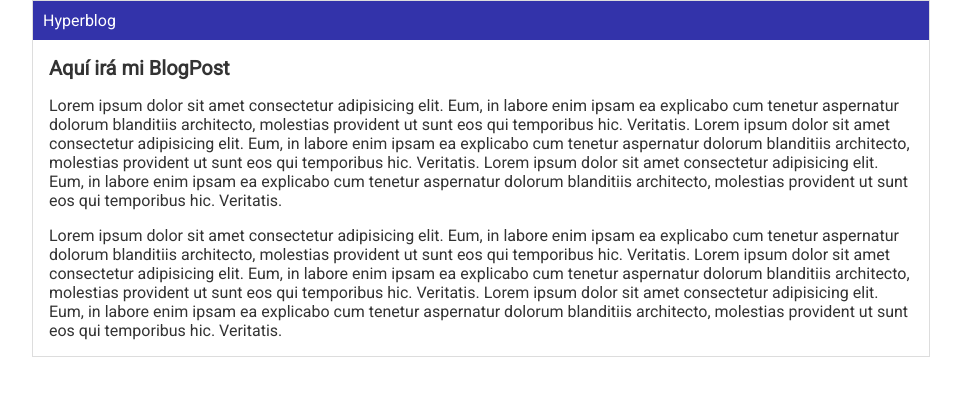
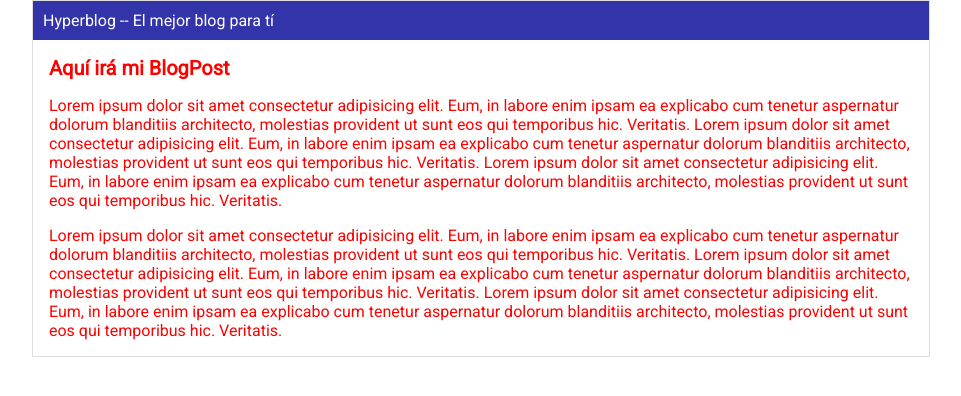
Before and after one commit to kaffudesu/Curso-de-Platzi, a plain HTML site: page index.html in a window 1280 px wide. Shown: the whole page, without its empty margins (159-1120 px from the left). Drawn offline with Linux system fonts and the light colour scheme.

Commit message:
Texto rojo, cambio de header

```diff
--- a/index.html
+++ b/index.html
@@ -11,7 +11,7 @@
 <body>
     <div class="container">
         <div class="header">
-            Hyperblog
+            Hyperblog -- El mejor blog para tí
         </div>
         <div class="post">
             <h1>Aquí irá mi BlogPost</h1>
--- a/styles/master.css
+++ b/styles/master.css
@@ -1,7 +1,7 @@
 body{
     text-align: center;
     font-family: 'Roboto', sans-serif;
-    color: #333;
+    color: red;
     margin: 0;
     padding: 0;
 }
```
